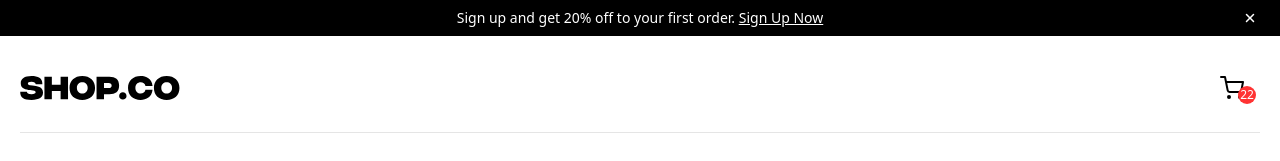
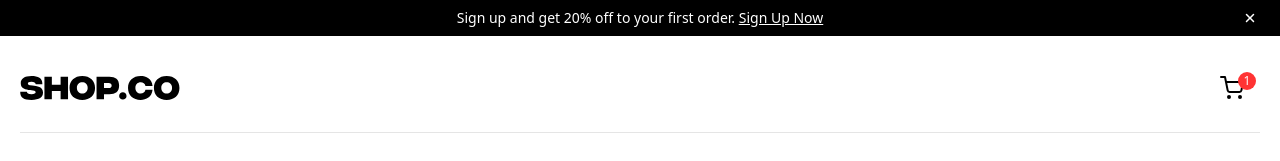
Before and after one commit to Butters0418/ec-test, a React (Vite) app: page / in a window 1280 px wide. Both pictures are taken after a click on the button 482 px from the left and 410 px from the top of the page. Shown: the top 161 px of the page. Built offline with nearby package versions, Linux system fonts and the light colour scheme.

Commit message:
feat: implement cart functionality with useCartStore and update Product component to add items to cart

```diff
--- a/src/pages/Category/components/Product.tsx
+++ b/src/pages/Category/components/Product.tsx
@@ -1,12 +1,14 @@
 import type { ProductType } from "@/types/productType";
 import { LiaStarSolid, LiaStarHalf } from "react-icons/lia";
 import { FiShoppingCart } from "react-icons/fi";
+import useCartStore from "@/stores/useCartStore";
 
 interface ProductProps {
   product: ProductType;
 }
 
 function Product({ product }: ProductProps) {
+  const addItem = useCartStore((state) => state.addItem);
   const { title, price, score, cover, discount } = product;
   const floorScore = Math.floor(score);
   const hasHalfStar = score % 1 >= 0.5;
@@ -15,7 +17,7 @@ function Product({ product }: ProductProps) {
 
   return (
     <article>
-      <button type="button" className="group aspect-295/298 w-full overflow-hidden rounded-[14px] xl:rounded-[20px] relative" onClick={() => console.log("add to cart")}>
+      <button type="button" className="group aspect-295/298 w-full overflow-hidden rounded-[14px] xl:rounded-[20px] relative" onClick={() => addItem(product)}>
         <img src={cover} alt={title} className="h-full w-full object-cover group-hover:scale-105 transition-transform duration-300" />
         <FiShoppingCart className="absolute bottom-4 right-4 translate-y-2 opacity-0 text-black w-6 h-6 group-hover:translate-y-0 group-hover:opacity-100 transition-all duration-300" />
       </button>
--- a/src/pages/components/Breadcrumb.tsx
+++ b/src/pages/components/Breadcrumb.tsx
@@ -3,7 +3,6 @@ import { GoChevronRight } from "react-icons/go";
 
 function Breadcrumb() {
   const location = useLocation();
-  console.log(location.pathname);
   return (
     <nav className=" pt-5 pb-3 xl:py-6">
       <ul className="flex text-sm xl:text-base font-light text-black items-center">
--- a/src/pages/components/Header.tsx
+++ b/src/pages/components/Header.tsx
@@ -2,8 +2,10 @@ import { Link } from "react-router-dom";
 import { FiShoppingCart } from "react-icons/fi";
 import InfoBar from "./InfoBar";
 import logo from "@/assets/logo.svg";
+import useCartStore from "@/stores/useCartStore";
 
 function Header() {
+  const count = useCartStore((state) => state.cartItems.length);
   return (
     <header className="sticky top-0 z-50 bg-white">
       <InfoBar />
@@ -15,7 +17,8 @@ function Header() {
           </Link>
           <Link to="/cart" className="mr-4 relative">
             <FiShoppingCart className="text-2xl" />
-            <span className="absolute -bottom-1 -right-3 bg-[#FF3333] text-white rounded-full w-4.5 h-4.5 text-xs flex items-center justify-center">22</span>
+
+            {!!count && <span className="absolute -top-1 -right-3 bg-[#FF3333] text-white rounded-full w-4.5 h-4.5 text-xs flex items-center justify-center">{count}</span>}
           </Link>
         </div>
       </div>
--- /dev/null
+++ b/src/stores/useCartStore.ts
@@ -0,0 +1,39 @@
+import { create } from "zustand";
+import { persist } from "zustand/middleware";
+import type { ProductType, CartProductType } from "@/types/productType";
+interface CartStore {
+  cartItems: CartProductType[];
+  addItem: (product: ProductType) => void;
+
+  clearCart: () => void;
+}
+
+const useCartStore = create<CartStore>()(
+  persist(
+    (set) => ({
+      // 購物車列表
+      cartItems: [],
+
+      // 加入購物車
+      addItem: (product: ProductType) => {
+        set((state) => {
+          // 是否已存在購物車
+          const existingItem = state.cartItems.find((item) => item.title === product.title);
+          if (existingItem) {
+            return {
+              cartItems: state.cartItems.map((item) => (item.title === product.title ? { ...item, quantity: item.quantity + 1 } : item)),
+            };
+          } else {
+            return { cartItems: [...state.cartItems, { ...product, quantity: 1 }] };
+          }
+        });
+      },
+
+      // 清空購物車
+      clearCart: () => set({ cartItems: [] }),
+    }),
+    { name: "cart-storage" },
+  ),
+);
+
+export default useCartStore;
--- a/src/types/productType.ts
+++ b/src/types/productType.ts
@@ -1,3 +1,4 @@
+// 一般商品 type
 export interface ProductType {
   title: string;
   price: number;
@@ -5,3 +6,8 @@ export interface ProductType {
   discount: number;
   cover: string;
 }
+
+// 購物車商品 type
+export interface CartProductType extends ProductType {
+  quantity: number;
+}
```
